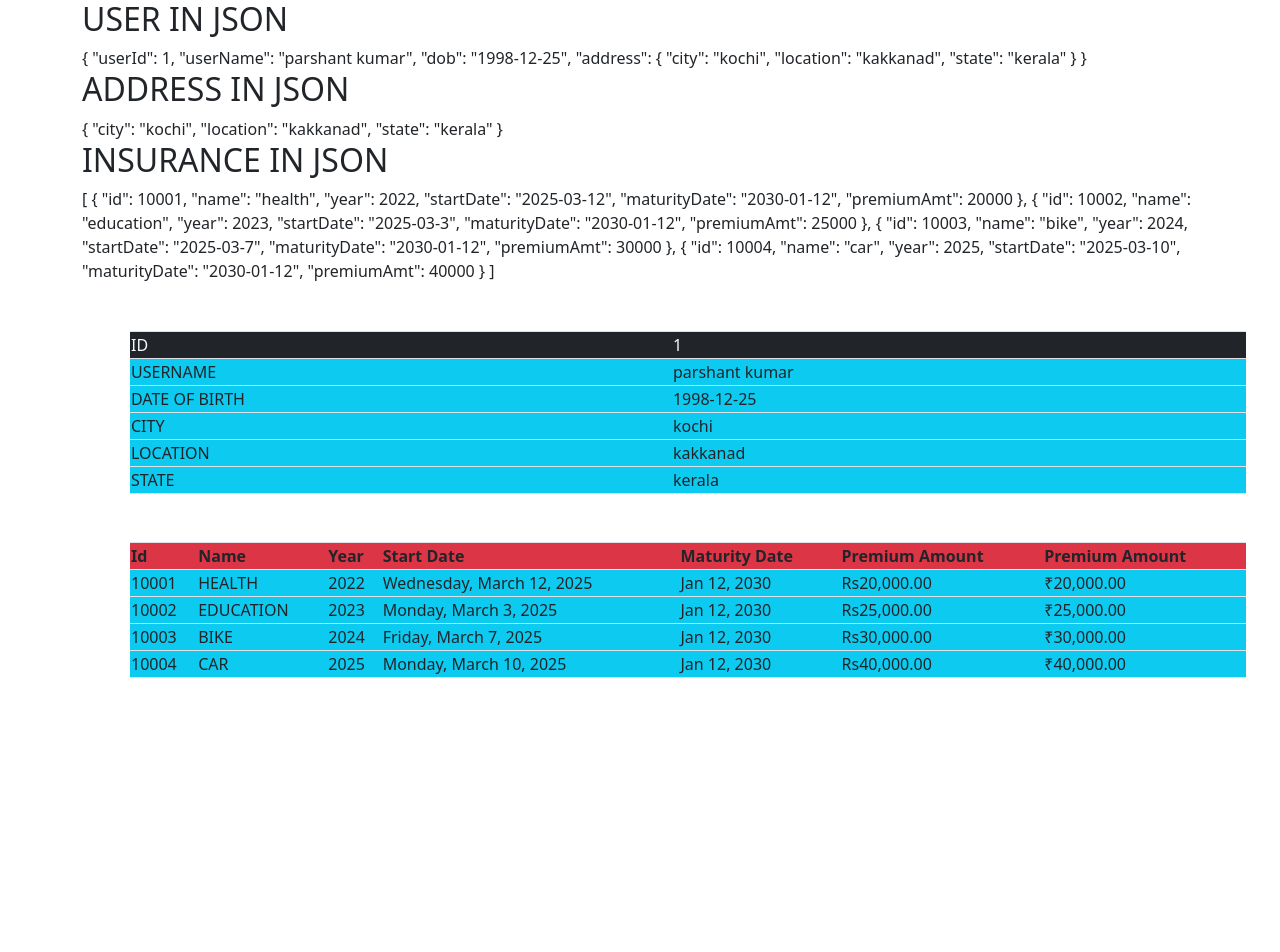
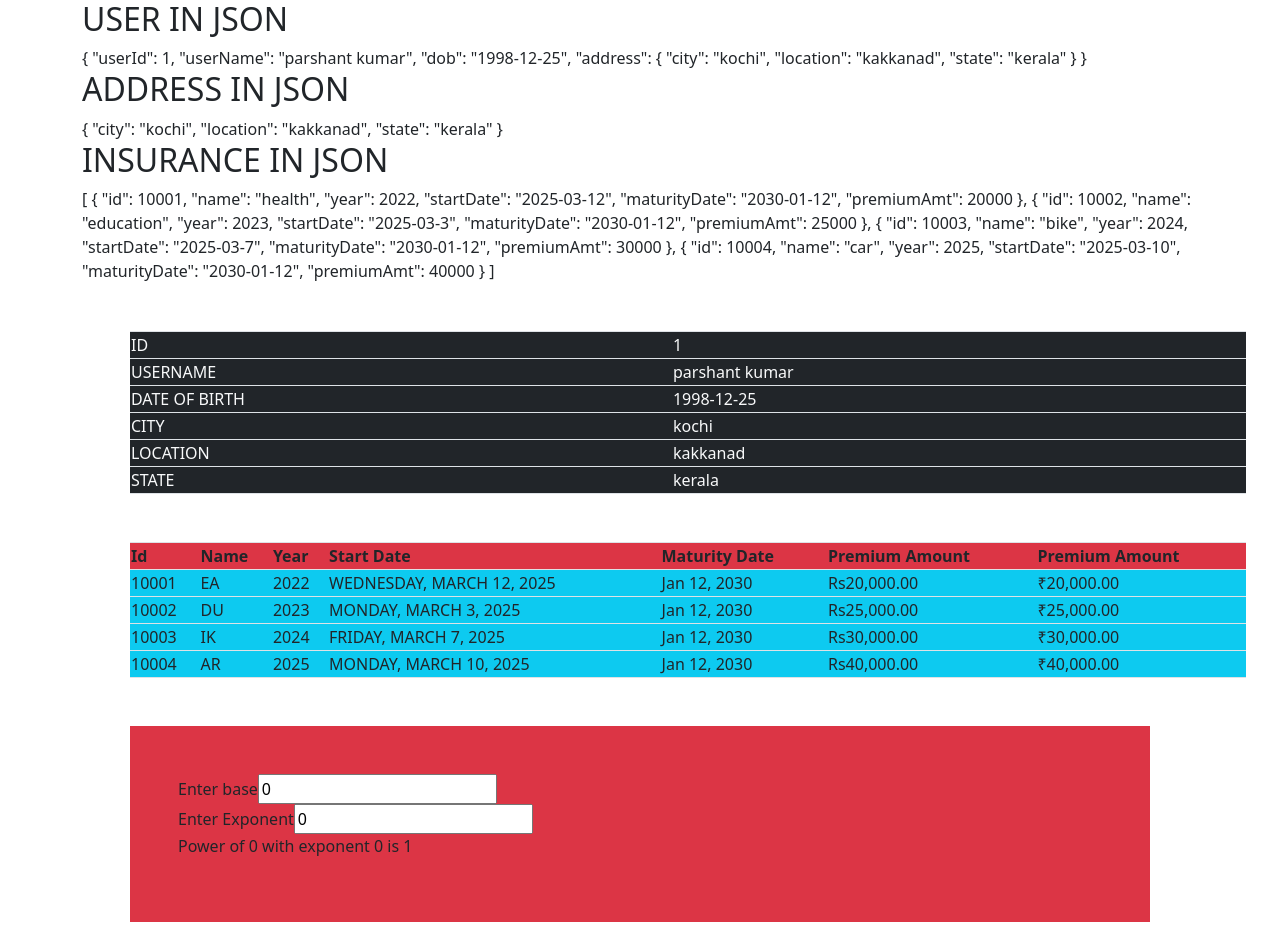
Before and after one commit to harins2009/angularapp1, an Angular app: page / in a window 1280 px wide. Shown: the top 952 px of the page. Before the commit the page ends 800 px from the top, so only its background shows below. Built offline with nearby package versions, Linux system fonts and the light colour scheme.

Commit message:
custom pipe

```diff
--- a/src/app/app.component.ts
+++ b/src/app/app.component.ts
@@ -5,6 +5,7 @@ import { UserComponent } from './user/user.component';
 import { ProductComponent } from './product/product.component';
 import { CalculatorComponent } from './calculator/calculator.component';
 import { PipeExampleComponent } from "./pipe-example/pipe-example.component";
+import { PowerPipe } from './power.pipe';
 
 @Component({
   selector: 'app-root',
--- a/src/app/pipe-example/pipe-example.component.html
+++ b/src/app/pipe-example/pipe-example.component.html
@@ -20,32 +20,32 @@
             {{user.userId}}
         </td>
      </tr>
-    <tr>
+    <tr class="bg-dark text-light">
             <td>USERNAME</td>
         <td>
 
             {{user.userName}}
         </td>
         </tr>
-        <tr>
+        <tr class="bg-dark text-light">
             <td>DATE OF BIRTH</td>
         <td>
             {{user.dob}}
         </td>
         </tr>
-        <tr>
+        <tr class="bg-dark text-light">
             <td>CITY</td>
         <td>
             {{user.address.city}}
         </td>
         </tr>
-        <tr>
+        <tr class="bg-dark text-light">
             <td>LOCATION</td>
         <td>
             {{user.address.location}}
         </td>
         </tr>
-        <tr>
+        <tr class="bg-dark text-light">
             <td>STATE</td>
         <td>
             {{user.address.state}}
@@ -78,17 +78,32 @@
         <th>
             Premium Amount
         </th>
-
     </tr>
         <tr *ngFor="let ins of insurance">
             <td>{{ins.id}}</td>
-            <td>{{ins.name |uppercase}}</td>
+            <td>{{ins.name |uppercase|slice:1:3}}</td>
             <td>{{ins.year}}</td>
-            <td>{{ins.startDate | date:'fullDate'}}</td>
+            <td>{{ins.startDate | date:'fullDate'|uppercase}}</td>
             <td>{{ins.maturityDate |date}}</td>
             <td>{{ins.premiumAmt|currency:'Rs'}}</td>
             <td>{{ins.premiumAmt|currency:'₹'}}</td>
         </tr>
+    </table>
 
-    </table>
+    <form class="bg bg-danger p-5 m-5 w-10">
+        <div>
+        <label>Enter base</label>
+        <input [(ngModel)]="base" [ngModelOptions]="{standalone:true}">
+        </div>
+
+        <div>
+            <label>
+                Enter Exponent
+            </label>
+            <input [(ngModel)]="exponent" [ngModelOptions]="{standalone:true}">
+        </div>
+
+
+    <p>Power of {{base}} with exponent {{exponent}} is {{base|power:exponent}}</p>
+    </form>
 </div>
--- /dev/null
+++ b/src/app/power.pipe.ts
@@ -0,0 +1,12 @@
+import { Pipe, PipeTransform } from '@angular/core';
+
+@Pipe({
+  name: 'power'
+})
+export class PowerPipe implements PipeTransform {
+
+  transform(base: number, exp:number): unknown {
+    return Math.pow(base,exp);
+  }
+
+}
```
Also changed, not shown: src/app/pipe-example/pipe-example.component.ts (+6 -2 lines), 2 other files (tests, documents, lock files or other folders).
